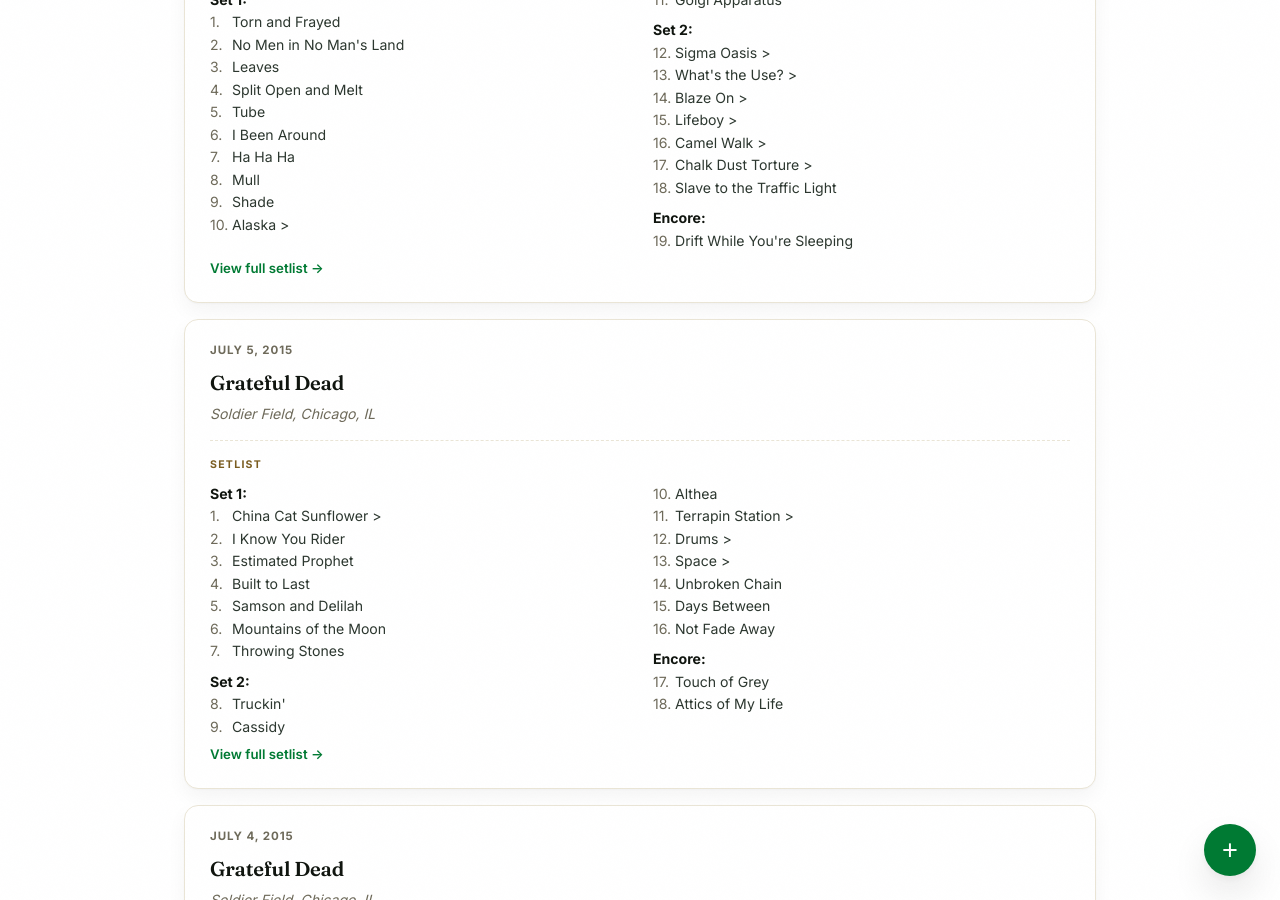
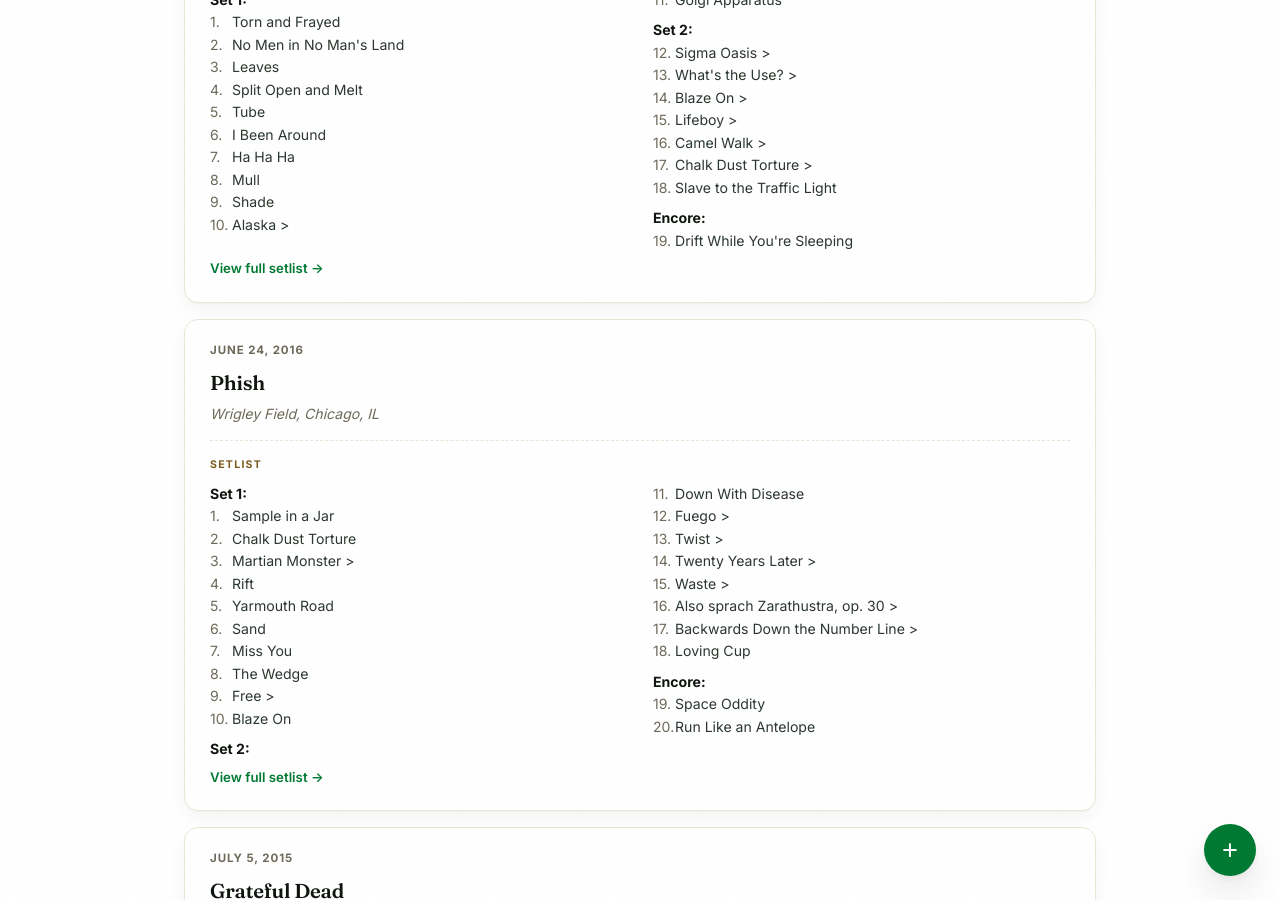
Before and after one commit to bmlanders/adventures, a Jekyll site: the page built from shows/index.html, in a window 1280 px wide and 900 px high, scrolled down 21498 px. Built offline with Jekyll 4.4.1, drawn with Linux system fonts in a browser that asks for light colours.

Commit message:
Log show: Phish on 2016-06-24

```diff
--- a/shows/index.html
+++ b/shows/index.html
@@ -1410,6 +1410,41 @@
   </div>
 
   <a class="show-trip-link" href="https://www.setlist.fm/setlist/phish/2021/the-gorge-amphitheatre-george-wa-2b8cfc5e.html" target="_blank" rel="noopener">View full setlist &rarr;</a>
+</div>
+
+<div class="show-entry" id="2016-06-24-phish">
+  <div class="show-date">June 24, 2016</div>
+  <h3>Phish</h3>
+  <div class="show-venue">Wrigley Field, Chicago, IL</div>
+  <div class="setlist">
+    <div class="setlist-lbl">Setlist</div>
+    <ol class="setlist-list">
+      <li class="setlist-set">Set 1:</li>
+      <li>Sample in a Jar</li>
+      <li>Chalk Dust Torture</li>
+      <li>Martian Monster &gt;</li>
+      <li>Rift</li>
+      <li>Yarmouth Road</li>
+      <li>Sand</li>
+      <li>Miss You</li>
+      <li>The Wedge</li>
+      <li>Free &gt;</li>
+      <li>Blaze On</li>
+      <li class="setlist-set">Set 2:</li>
+      <li>Down With Disease</li>
+      <li>Fuego &gt;</li>
+      <li>Twist &gt;</li>
+      <li>Twenty Years Later &gt;</li>
+      <li>Waste &gt;</li>
+      <li>Also sprach Zarathustra, op. 30 &gt;</li>
+      <li>Backwards Down the Number Line &gt;</li>
+      <li>Loving Cup</li>
+      <li class="setlist-set">Encore:</li>
+      <li>Space Oddity</li>
+      <li>Run Like an Antelope</li>
+    </ol>
+  </div>
+  <a class="show-trip-link" href="https://www.setlist.fm/setlist/phish/2016/wrigley-field-chicago-il-5bfe4bf8.html" target="_blank" rel="noopener">View full setlist &rarr;</a>
 </div>
 
 <div class="show-entry" id="2015-07-05-grateful-dead">
```
